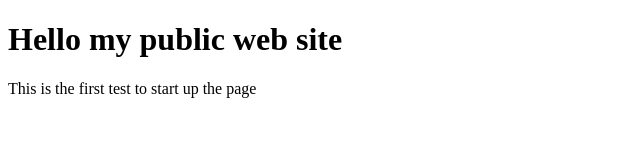
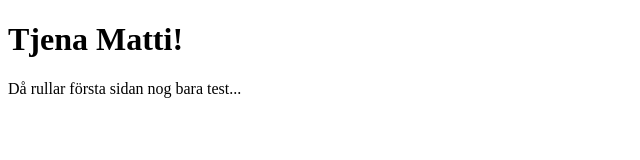
Before and after one commit to TedSjoblom/TedSjoblom.github.io, a plain HTML site: page index.html in a window 1280 px wide. Shown: the whole page, without its empty margins (0-640 px from the left). Drawn offline with Linux system fonts and the light colour scheme.

Commit message:
Testing Ö
Test of Ö

```diff
--- a/index.html
+++ b/index.html
@@ -5,7 +5,7 @@
     <title>My Github Website</title>
   </head>
   <body>
-    <h1>Hello my public web site</h1>
-    <p>This is the first test to start up the page</p>
+    <h1>Tjena Matti!</h1>
+    <p>Då rullar första sidan nog bara test... </p>
   </body>
 </html>
```
